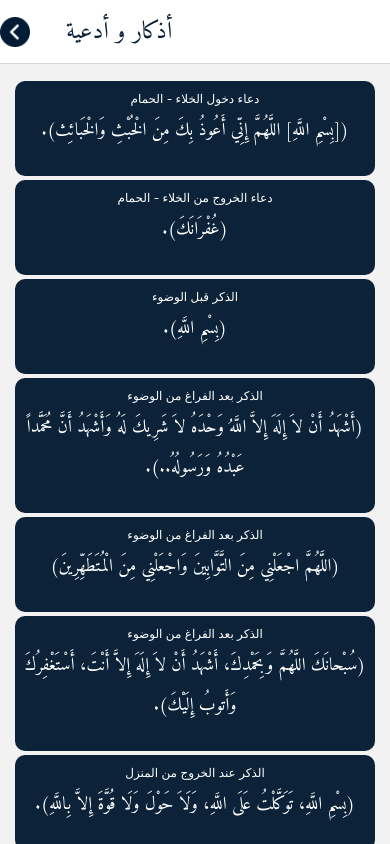
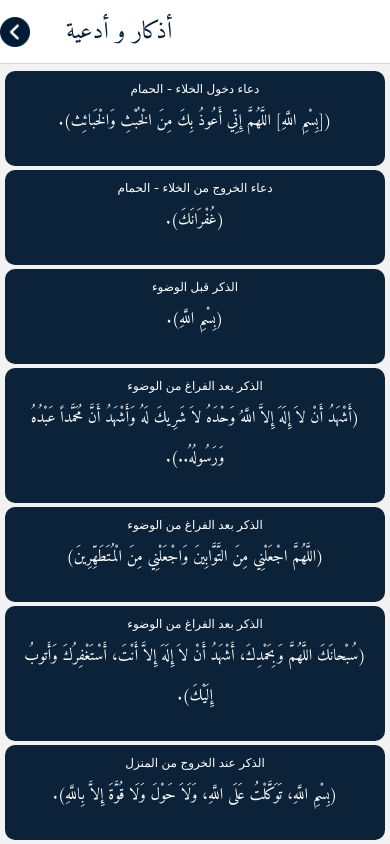
Before and after one commit to abdenassar01/muslim, a React Native app: screen /Azkar in a window 390 px wide. Built offline with nearby package versions, Linux system fonts and the light colour scheme.

Commit message:
adding shared data to azkar screen 🗂 🤝

```diff
--- a/components/screens/Azkar/Azkar.tsx
+++ b/components/screens/Azkar/Azkar.tsx
@@ -1,8 +1,11 @@
 import { useEffect } from 'react';
 import { Image, ScrollView, StyleSheet, Text, TouchableOpacity, View } from 'react-native'
 import { AZKARSALAT } from '../../../assets/AzkarSalat';
+import { useRootStore } from '../../../model/root';
 
 const Azkar = ({ navigation }: any) => {
+
+  const root = useRootStore()
 
   useEffect(() => {
     navigation.setOptions({
@@ -31,7 +34,7 @@ const Azkar = ({ navigation }: any) => {
                 <Text style={styles.desc}>{ item.category }</Text>
               </View>
               <View style={styles.zekr}>
-                <Text style={styles.text}>{ item.zekr }</Text>
+                <Text style={[styles.text, { fontSize: root.fontSize }]}>{ item.zekr }</Text>
               </View>
           </View>
         ))
@@ -46,7 +49,7 @@ export default Azkar
 const styles = StyleSheet.create({
   container: {
     flex: 1,
-    padding: 15,
+    padding: 5,
   },
   headerBtn: {
     marginRight: 20,
@@ -64,7 +67,6 @@ const styles = StyleSheet.create({
   },
   text: {
     color: 'white',
-    fontSize: 18,
     textAlign: 'center',
     fontFamily: 'Amiri',
     lineHeight: 40
```
